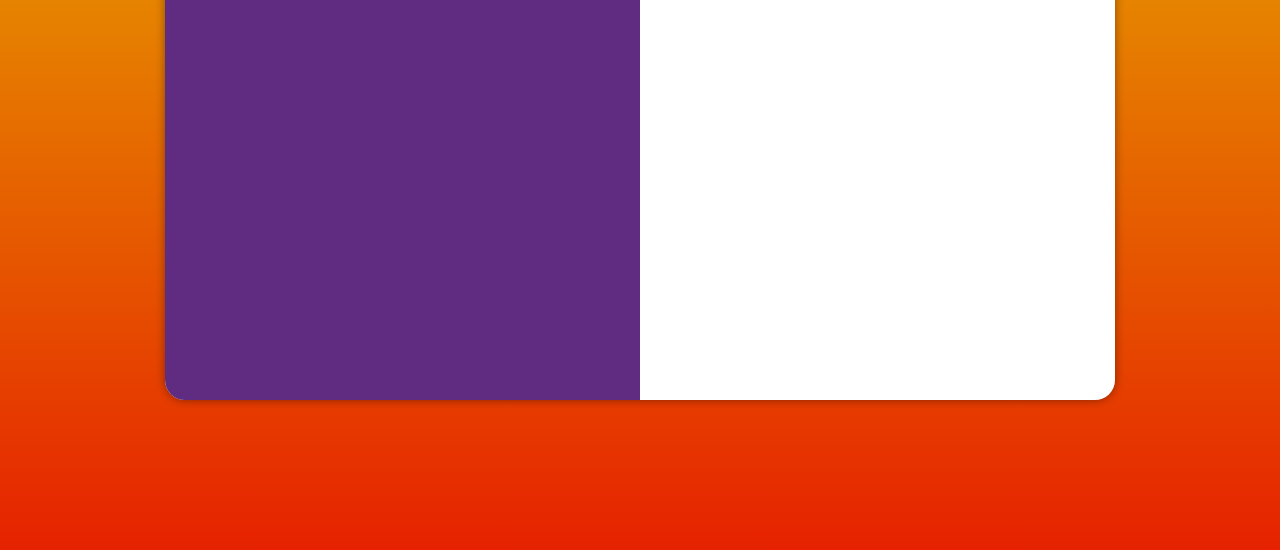
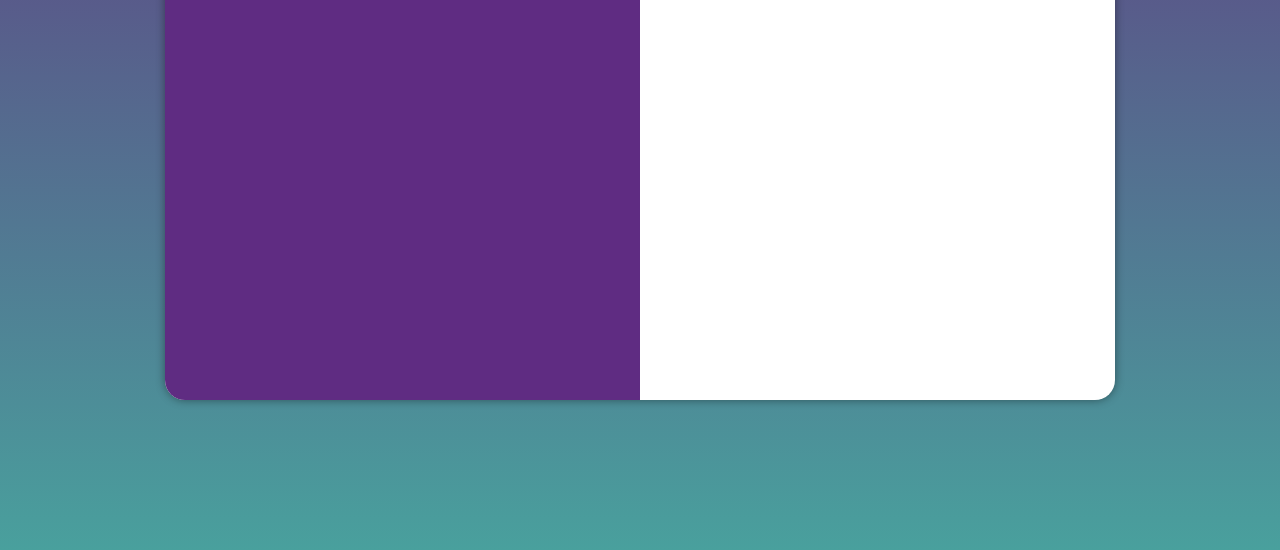
Before and after one commit to EduSanOne/projeto-login, a plain HTML site: page index.html in a window 1280 px wide. Shown: the part 250-800 px from the top of the page. Drawn offline with Linux system fonts and the light colour scheme.

Commit message:
Alt de cor

```diff
--- a/estilos/media-query.css
+++ b/estilos/media-query.css
@@ -12,7 +12,7 @@ Grande telas: acima de 1200px
 @media screen and (min-width: 768px) and (max-width: 992px) {
 
     body {
-        background-image: linear-gradient(to top, #E62200, #E6B000, );
+        background-image: linear-gradient(to top, #49a09d, #5f3c82 );
     }
 
     section#login {
@@ -34,7 +34,7 @@ Grande telas: acima de 1200px
 
 @media screen and (min-width: 992px) {
     body {
-        background-image: linear-gradient(to top, #E62200, #E6B000);
+        background-image: linear-gradient(to top, #49a09d,#5f3c82 );
     }
 
 
--- a/estilos/style.css
+++ b/estilos/style.css
@@ -14,7 +14,7 @@
 }
 
 body,html {
-    background-color: rgba(255, 166, 0, 0.699) ;
+    background-color: rgba(0, 60, 255, 0.753);
     height: 100vh;
     width: 100vw;
 }
```
